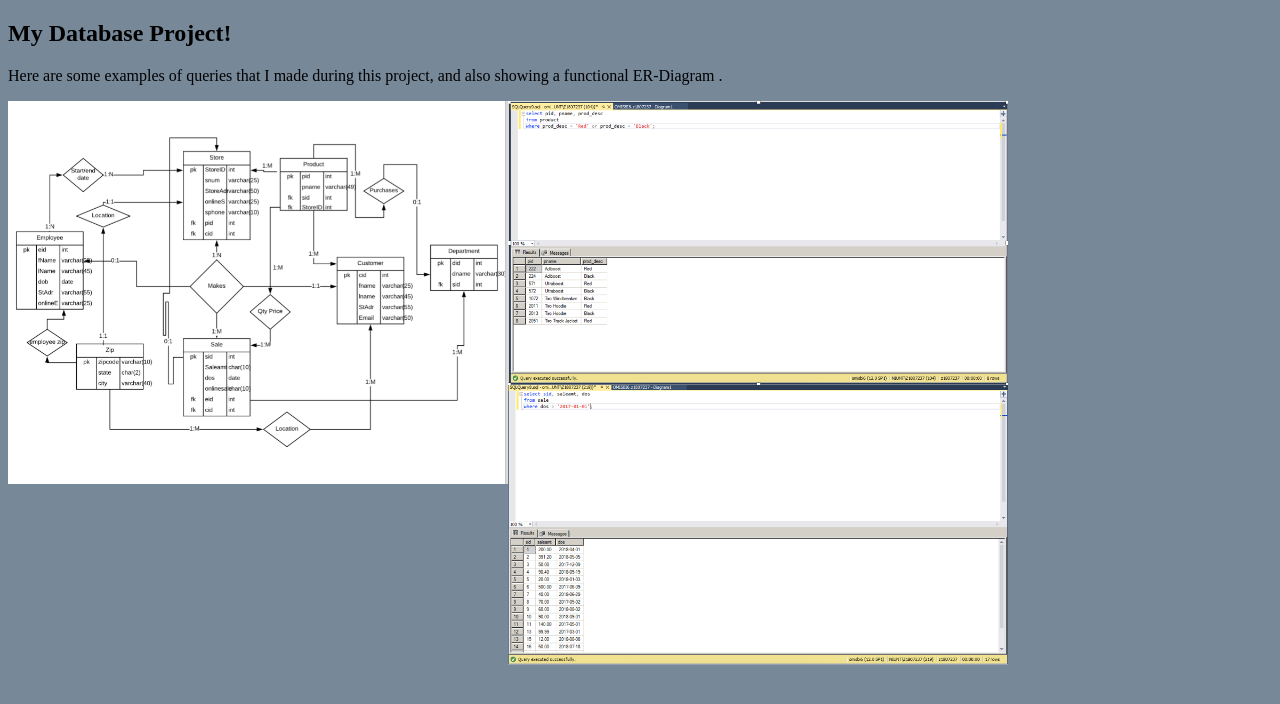
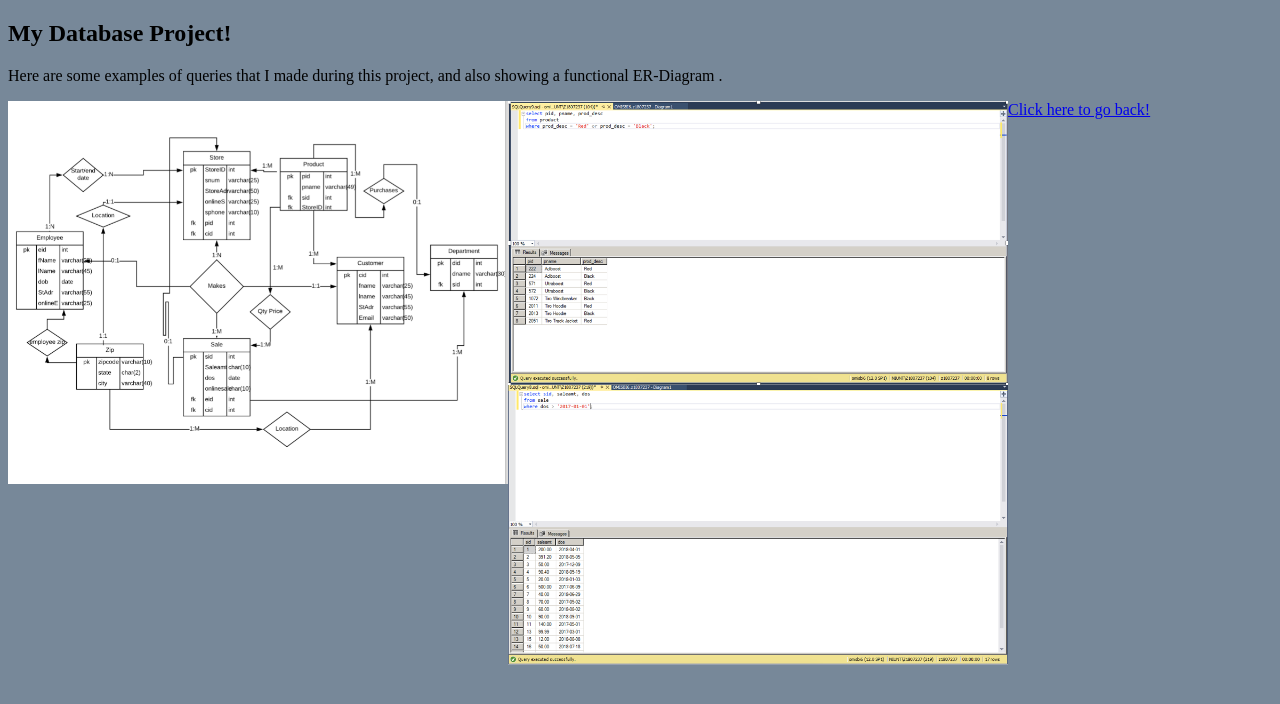
Before and after one commit to ScottBorden/475Project, a plain HTML site: page DatabaseProject.html in a window 1280 px wide. Drawn offline with Linux system fonts and the light colour scheme.

Commit message:
update links

```diff
--- a/DatabaseProject.html
+++ b/DatabaseProject.html
@@ -21,6 +21,7 @@ img { float: left;
   <img src="DBProject3.png"
   alt="NIU logo"
   width="500" "height="300">
+  <p><a href="Projects.html">Click here to go back!</a></p>
   </body>
   </article>
   </html>
```
Also changed, not shown: VisualizationProject.html (+1 -0 lines).
